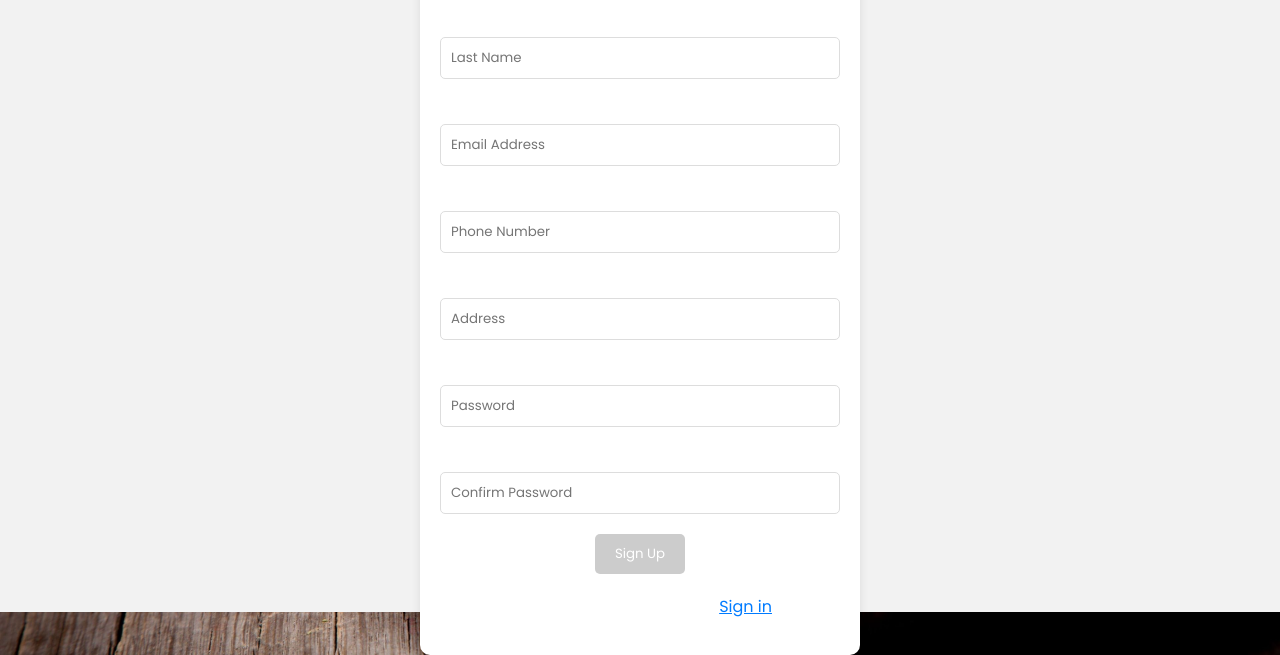
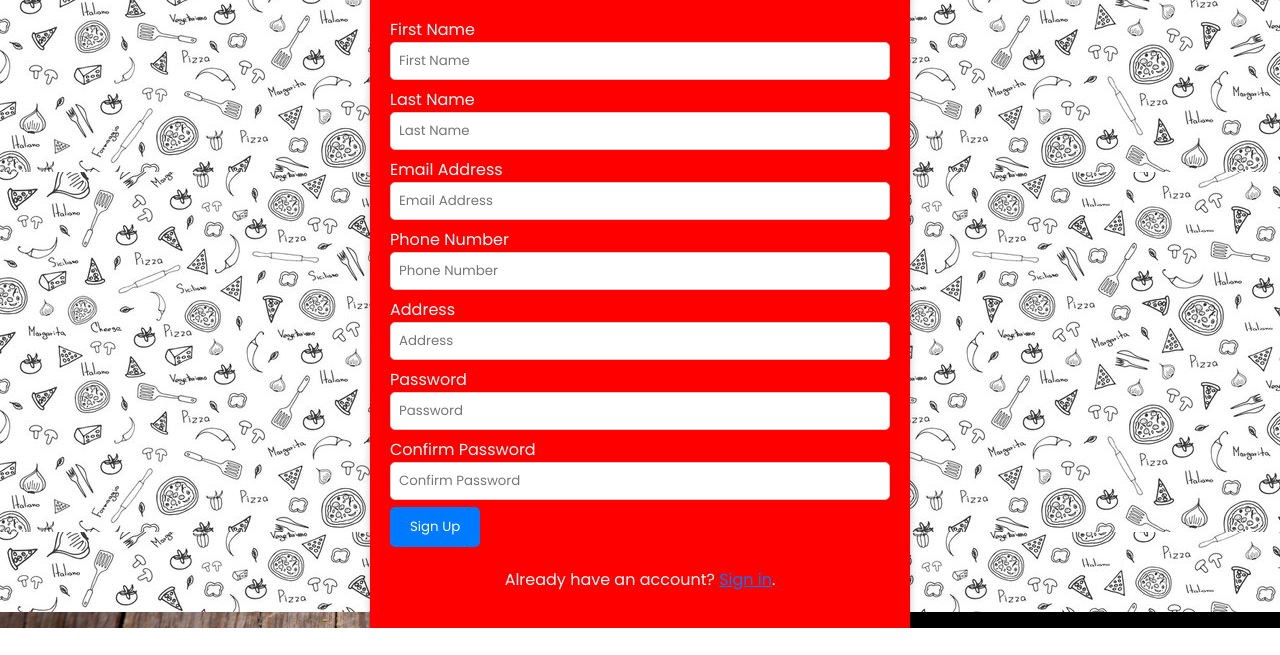
Before and after one commit to SamuliLam/webproject-pizzeria, a plain HTML site: page website/signup.html in a window 1280 px wide. Shown: the part 188-843 px from the top of the page. After the commit the page ends 816 px from the top, so only its background shows below. Drawn offline with Linux system fonts and the light colour scheme.

Commit message:
Signup sivua korjattu ja muotoiltu sopimaan loginin kanssa ja css tiedostos järjestetty sekä html tiedosto järjestelty uudelleen.

```diff
--- a/website/css/signup.css
+++ b/website/css/signup.css
@@ -1,23 +1,33 @@
 /* signup.css */
-
-.signup-container {
+main {
     display: flex;
     justify-content: center;
     align-items: center;
     height: 100vh;
-    background-color: #f2f2f2;
+    background: url(../media/login-background.jpg);
 }
 
-.signup-content {
-    width: 400px;
+.signup-container {
+    margin-top: 70px;
+    width: 500px;
     padding: 20px;
-    background-color: white;
-    border-radius: 10px;
-    box-shadow: 0px 0px 10px rgba(0, 0, 0, 0.1);
+    background-color: rgb(255, 0, 0);
+    box-shadow: 0px 4px 8px rgba(0, 0, 0, 0.2);
+    display: flex;
+    flex-direction: column;
 }
 
-.signup-header {
-    text-align: center;
+.signup-container label {
+    margin-bottom: 7px;
+}
+
+.signup-container input {
+    width: 100%;
+    padding: 8px;
+    border-radius: 5px;
+    border: 1px solid #ccc;
+    box-sizing: border-box;
+    margin-bottom: 7px;
 }
 
 .signup-title {
@@ -29,27 +39,6 @@
     font-size: 1em;
     color: #888;
     margin-bottom: 20px;
-}
-
-.input-field {
-    display: flex;
-    flex-direction: column;
-    margin-bottom: 15px;
-}
-
-.input-field label {
-    margin-bottom: 5px;
-}
-
-.input-field input {
-    padding: 10px;
-    border: 1px solid #ddd;
-    border-radius: 5px;
-}
-
-.submit-button-container {
-    text-align: center;
-    margin-top: 20px;
 }
 
 .submit-button {
@@ -77,16 +66,3 @@
 .password-feedback {
     font-size: 0.8em;
 }
-
-.match {
-    color: green;
-}
-
-.no-match {
-    color: red;
-}
-
-.submit-button:disabled {
-    background-color: #ccc;
-    cursor: not-allowed;
-}
--- a/website/signup.html
+++ b/website/signup.html
@@ -2,8 +2,9 @@
 <html>
   <head>
     <title>Pizzeria En Rico - Sign Up</title>
-    <link rel="stylesheet" type="text/css" href="css/main.css">
-    <link rel="stylesheet" type="text/css" href="css/signup.css">
+    <link rel="stylesheet" type="text/css" href="css/main.css" />
+    <link rel="stylesheet" type="text/css" href="css/signup.css" />
+    <script src="scripts/signup.js"></script>
   </head>
   <body>
     <header>
@@ -11,7 +12,7 @@
         <div>
           <a class="nav-logo" href="index.html">
             Pizzeria En Rico
-                    <img src="./media/pizza-oven.png">
+            <img src="./media/pizza-oven.png" />
           </a>
         </div>
         <div>
@@ -22,53 +23,91 @@
         </div>
       </nav>
     </header>
+    <main>
       <div class="signup-container">
-        <div class="signup-content">
-            <div class="signup-header">
+        <form action>
           <h1 class="signup-title">Sign Up</h1>
           <p class="signup-subtitle">Create a new account</p>
-            </div>
-            <div class="signup-form-container">
-                <form action="" class="signup-form">
-                    <div class="input-field">
+
           <label for="firstname">First Name</label>
-                        <input type="text" name="firstname" id="firstname" placeholder="First Name" autocomplete="given-name" />
-                    </div>
-                    <div class="input-field">
+          <input
+            type="text"
+            name="firstname"
+            id="firstname"
+            placeholder="First Name"
+            autocomplete="given-name"
+          />
+
           <label for="lastname">Last Name</label>
-                        <input type="text" name="lastname" id="lastname" placeholder="Last Name" autocomplete="family-name" />
-                    </div>
-                    <div class="input-field">
+          <input
+            type="text"
+            name="lastname"
+            id="lastname"
+            placeholder="Last Name"
+            autocomplete="family-name"
+          />
+
           <label for="email">Email Address</label>
-                        <input type="email" name="email" id="email" placeholder="Email Address" autocomplete="email" />
-                    </div>
-                    <div class="input-field">
+          <input
+            type="email"
+            name="email"
+            id="email"
+            placeholder="Email Address"
+            autocomplete="email"
+          />
+
           <label for="phone">Phone Number</label>
-                        <input type="tel" name="phone" id="phone" placeholder="Phone Number" autocomplete="tel" />
-                    </div>
-                    <div class="input-field">
+          <input
+            type="tel"
+            name="phone"
+            id="phone"
+            placeholder="Phone Number"
+            autocomplete="tel"
+          />
+
           <label for="address">Address</label>
-                        <input type="text" name="address" id="address" placeholder="Address" autocomplete="street-address" />
-                    </div>
-                    <div class="input-field">
+          <input
+            type="text"
+            name="address"
+            id="address"
+            placeholder="Address"
+            autocomplete="street-address"
+          />
+
           <label for="password">Password</label>
-                        <input type="password" name="password" id="password" placeholder="Password" autocomplete="new-password" />
-                    </div>
-                    <div class="input-field">
+          <input
+            type="password"
+            name="password"
+            id="password"
+            placeholder="Password"
+            autocomplete="new-password"
+          />
+
           <label for="confirm_password">Confirm Password</label>
-                        <input type="password" name="confirm_password" id="confirm_password" placeholder="Confirm Password" autocomplete="new-password" />
+          <input
+            type="password"
+            name="confirm_password"
+            id="confirm_password"
+            placeholder="Confirm Password"
+            autocomplete="new-password"
+          />
           <span id="password_match" class="password-feedback"></span>
-                    </div>
-                    <div class="submit-button-container">
-                        <button type="submit" class="submit-button" id="signup-button" disabled>Sign Up</button>
-                    </div>
-                    <p class="login-text">Already have an account?
+
+          <button
+            type="submit"
+            class="submit-button"
+            id="signup-button"
+            disabled
+          >
+            Sign Up
+          </button>
+
+          <p class="login-text">
+            Already have an account?
             <a href="login.html" class="login-link">Sign in</a>.
           </p>
         </form>
       </div>
-        </div>
-    </div>
-<script src="scripts/signup.js"></script>
+    </main>
   </body>
 </html>
```
Lines whose indentation alone changed are shown as unchanged.
